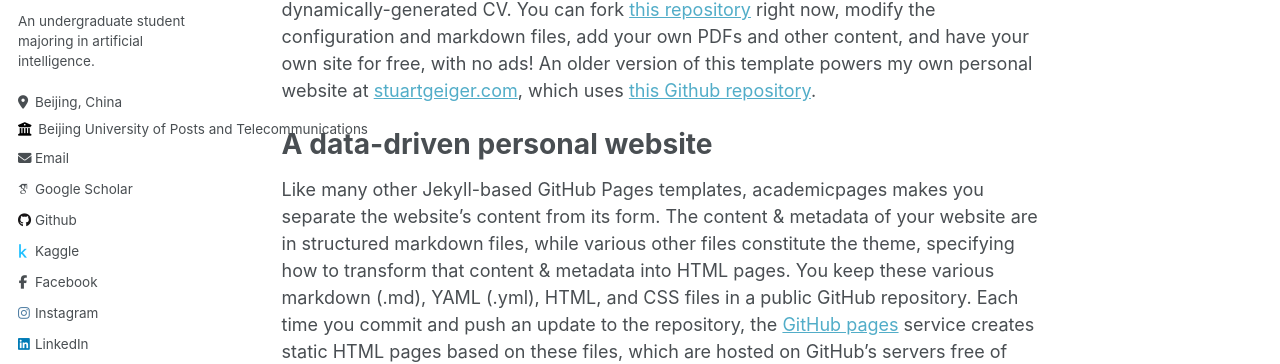
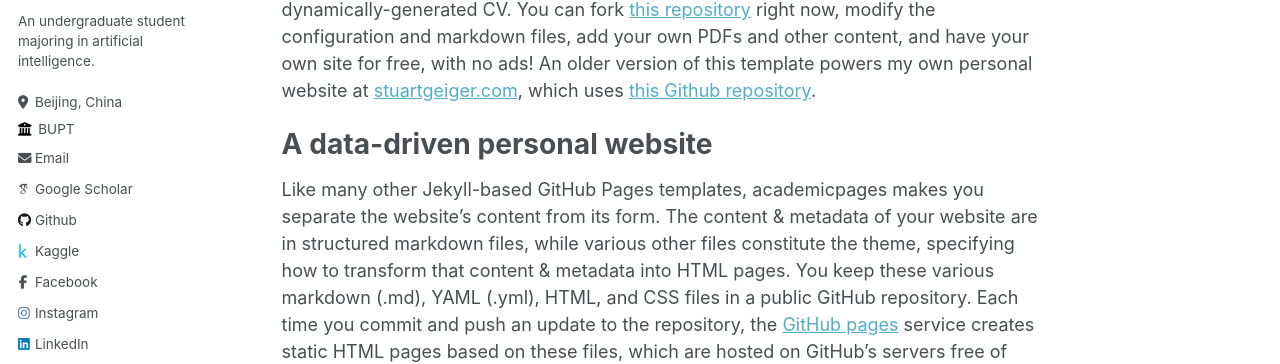
Before and after one commit to Bool1020/Bool1020.github.io, a Jekyll site: the page built from _pages/about.md, in a window 1280 px wide. Shown: the part 322-686 px from the top of the page. Built offline with Jekyll 4.4.1, drawn with Linux system fonts in a browser that asks for light colours; some web fonts are replaced.

Commit message:
Update _config.yml

```diff
--- a/_config.yml
+++ b/_config.yml
@@ -26,7 +26,7 @@
   pronouns         : "he/him"
   bio              : "An undergraduate student majoring in artificial intelligence."
   location         : "Beijing, China"
-  employer         : "Beijing University of Posts and Telecommunications"
+  employer         : "BUPT"
   uri              : # URL
   email            : "yihangwang1020@gmail.com"
 
@@ -56,7 +56,7 @@
   # keybase          : # Username
   instagram        : "Bool Wang"
   # lastfm           : # Username
-  linkedin         : "in/yihangwang1020/"
+  linkedin         : "yihangwang1020/"
   # mastodon         : # URL
   # medium           : # URL
   # pinterest        : # Username
```
